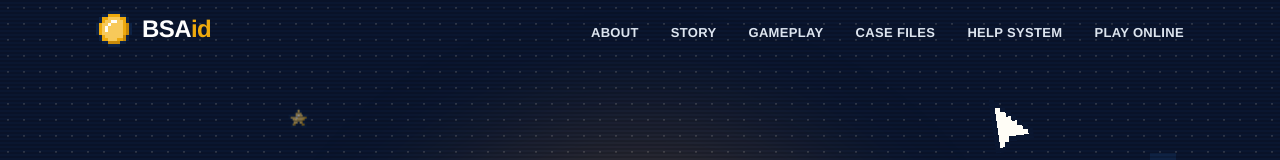
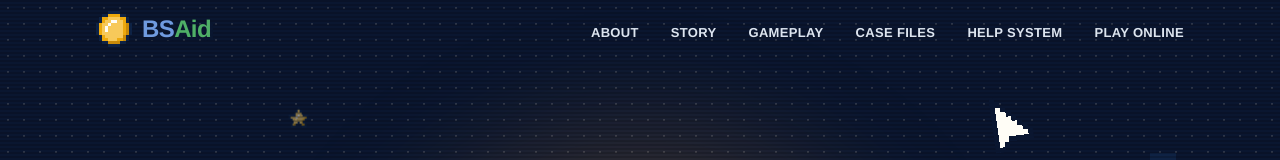
Before and after one commit to Woopi07/BSAid_Website, a React (Vite) app: page / in a window 1280 px wide. Shown: the top 160 px of the page. Built offline with nearby package versions, Linux system fonts and the light colour scheme.

Commit message:
Navbar and footer logo in the BSAid blue and green
Co-Authored-By: Claude Opus 5.5 <noreply@anthropic.com>
Claude-Session: https://claude.ai/code/session_01G9XgoCprsHFwpc3usNDwtH

```diff
--- a/src/components/Logo.jsx
+++ b/src/components/Logo.jsx
@@ -4,8 +4,10 @@ export default function Logo({ className = '' }) {
   return (
     <span className={`inline-flex items-center gap-2.5 ${className}`}>
       <PixelSprite name="coin" scale={3} />
-      <span className="font-heading text-2xl font-bold tracking-tight">
-        BSA<span className="text-gold">id</span>
+      {/* Same blue "BS" / green "Aid" split as the BSAid logo on the title screen */}
+      <span className="font-heading text-2xl font-bold tracking-tight pixel-text-shadow">
+        <span className="text-[#6F9BE0]">BS</span>
+        <span className="text-[#4FB067]">Aid</span>
       </span>
     </span>
   );
```
